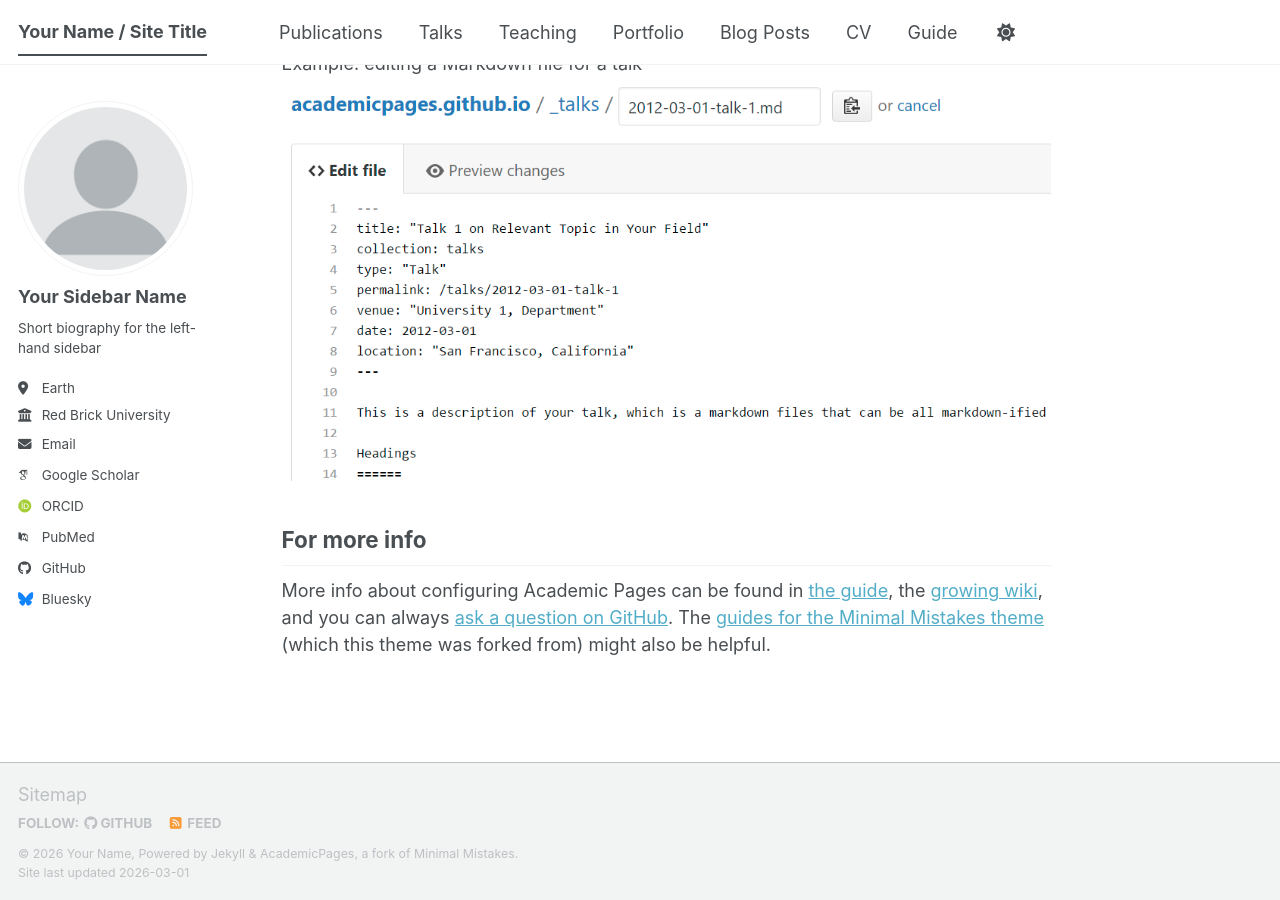
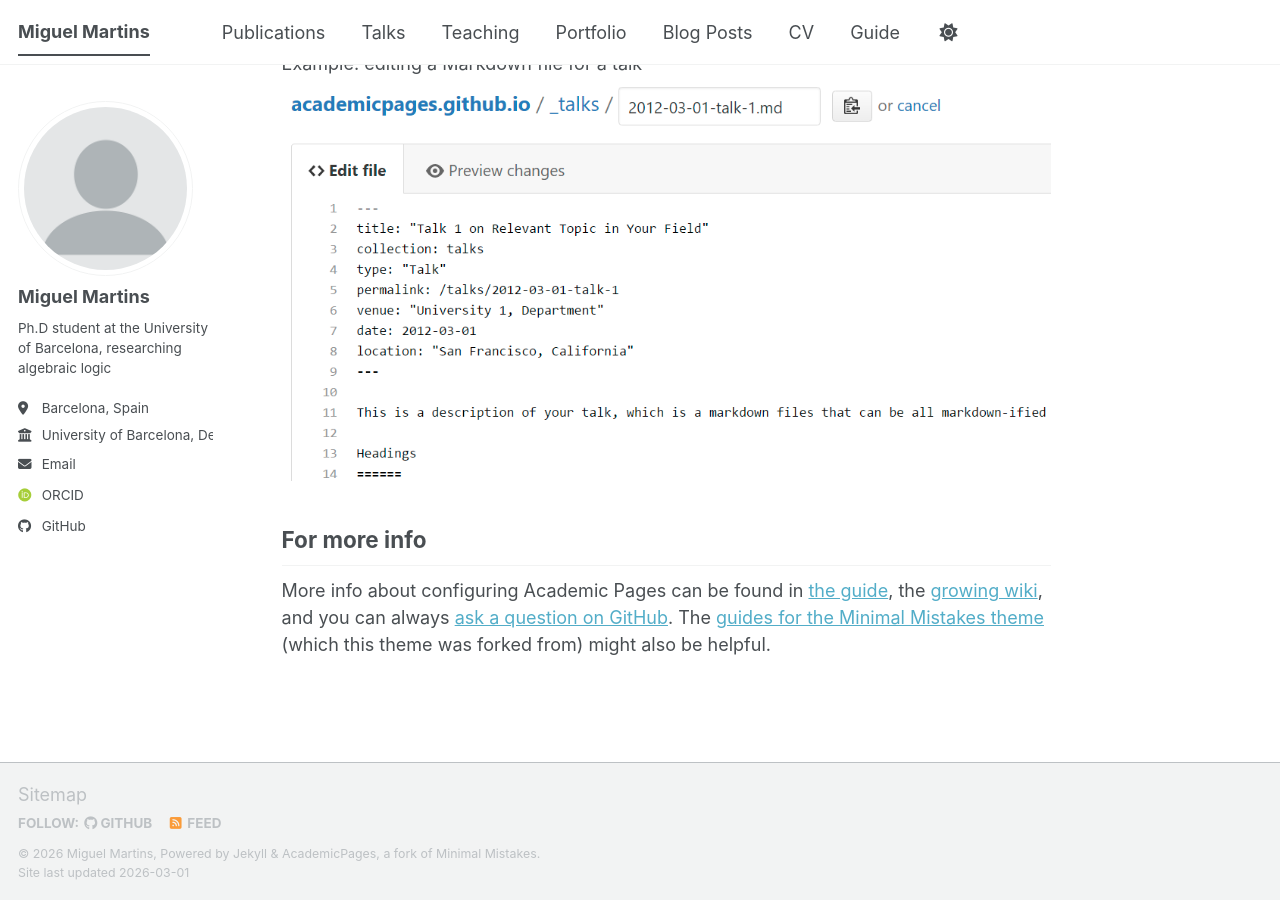
Before and after one commit to miguelplmartins561/miguelplmartins.github.io, a Jekyll site: the page built from _pages/about.md, in a window 1280 px wide and 900 px high, scrolled down 2720 px. Built offline with Jekyll 4.4.1, drawn with Linux system fonts in a browser that asks for light colours; some web fonts are replaced; a script bundle is joined from its source files by our own code; library files that are not in the unit come from our copies.

Commit message:
Update _config.yml

```diff
--- a/_config.yml
+++ b/_config.yml
@@ -9,14 +9,14 @@
 # Basic Site Settings
 locale                   : "en-US"
 site_theme               : "default" # The available themes options are "default", "air", "sunrise", "mint", "dirt" and "contrast"
-title                    : "Your Name / Site Title"
+title                    : "Miguel Martins"
 title_separator          : "-"
-name                     : &name "Your Name"
-description              : &description "Your Name's academic portfolio"   # Update this with a general description of your site, this is the default if not overridden by a page
-url                      : https://academicpages.github.io # The base hostname & protocol for your site e.g. "https://[your GitHub username].github.io",
+name                     : &name "Miguel Martins"
+description              : &description "Ph.D student at the University of Barcelona"   # Update this with a general description of your site, this is the default if not overridden by a page
+url                      : https://miguelplmartins.github.io # The base hostname & protocol for your site e.g. "https://[your GitHub username].github.io",
                                                            # or if you already have some other page hosted on Github then use "https://[your GitHub username].github.io/[Your Repo Name]"
 baseurl                  : "" # the subpath of your site, e.g. "/blog"
-repository               : "academicpages/academicpages.github.io"
+repository               : "miguelplmartins.github.io"
 
 # Site Author - The following control what appear as part of the author content on the side bar.
 #               If a field is blank the icon and link will not appear, otherwise it will be shown.
@@ -24,24 +24,24 @@ repository               : "academicpages/academicpages.github.io"
 author:
   # Biographic information
   avatar           : "profile.png"
-  name             : "Your Sidebar Name"
+  name             : "Miguel Martins"
   pronouns         : # example: "she/her"
-  bio              : "Short biography for the left-hand sidebar"
-  location         : "Earth"
-  employer         : "Red Brick University"
+  bio              : "Ph.D student at the University of Barcelona, researching algebraic logic"
+  location         : "Barcelona, Spain"
+  employer         : "University of Barcelona, Department of Philosophy"
   uri              : # URL
-  email            : "none@example.org"
+  email            : "miguelplmartins561 [at] gmail [dot] com"
 
   # Academic websites
   academia         : # URL
   arxiv            : # URL - Update with the correct link to your profile
-  googlescholar    : "https://scholar.google.com/citations?user=PS_CX0AAAAAJ"
+  googlescholar    :
   inspire-hep      : # URL
   impactstory      : # URL
-  orcid            : "https://orcid.org/yourorcidurl"
+  orcid            : "https://orcid.org/my-orcid?orcid=0000-0002-2996-7907"
   semantic         : # URL
   ssrn             : # URL
-  pubmed           : "https://www.ncbi.nlm.nih.gov/pubmed/?term=john+snow"
+  pubmed           :
   researchgate     : # URL
   scopus           : # URL
   zotero           : # URL
@@ -51,13 +51,13 @@ author:
   bitbucket        : # Username - Update with your username on the site
   codepen          : # Username
   dribbble         : # Username
-  github           : "academicpages"
+  github           : "miguelplmartins561"
   kaggle           : # Username
   stackoverflow    : # User number or user number and name (i.e., use "1" or "1/jeff-atwood")
 
   # Social media
   artstation       : # Username
-  bluesky          : "bsky.app" # Replace this with you Bluesky username
+  bluesky          :  # Replace this with you Bluesky username
   facebook         : # Username
   flickr           : # Username
   foursquare       : # Username
```
